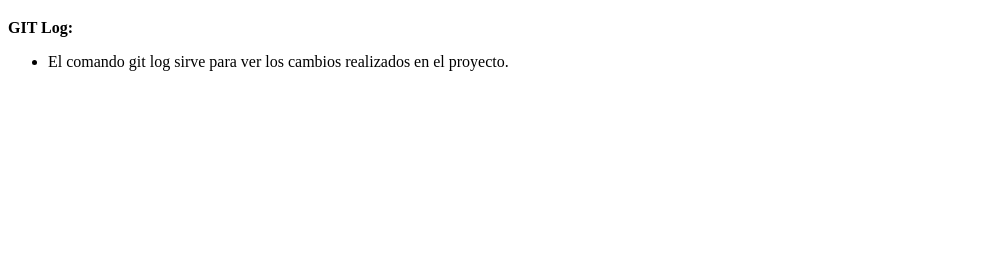
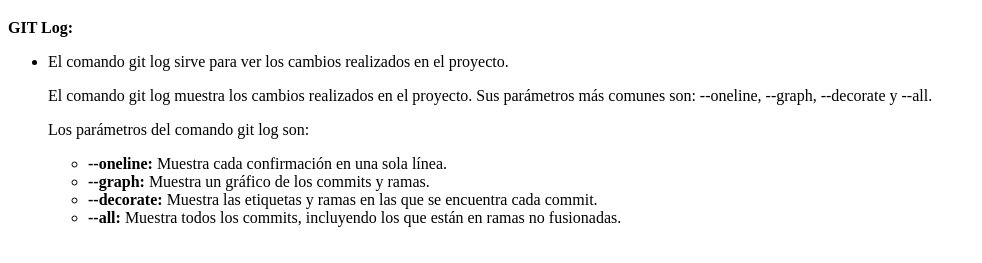
Before and after one commit to adrimartiin/M8-A2-Adri-Roberto-Hugo, a plain HTML site: page index.html in a window 1280 px wide. Shown: the part 61-324 px from the top of the page, without its empty margins (0-982 px from the left). Drawn offline with Linux system fonts and the light colour scheme.

Commit message:
Archivo index.html editado

```diff
--- a/index.html
+++ b/index.html
@@ -10,6 +10,12 @@
     <p><strong>GIT Log:</strong></p>
     <ul>
         <li> El comando git log sirve para ver los cambios realizados en el proyecto.</li>
-    </ul>
+<p>El comando git log muestra los cambios realizados en el proyecto. Sus parámetros más comunes son: --oneline, --graph, --decorate y --all.</p><p>Los parámetros del comando git log son:</p>
+<ul>
+    <li><strong>--oneline:</strong> Muestra cada confirmación en una sola línea.</li>
+    <li><strong>--graph:</strong> Muestra un gráfico de los commits y ramas.</li>
+    <li><strong>--decorate:</strong> Muestra las etiquetas y ramas en las que se encuentra cada commit.</li>
+    <li><strong>--all:</strong> Muestra todos los commits, incluyendo los que están en ramas no fusionadas.</li>
+</ul>
 </body>
 </html>
```
Also changed, not shown: 1 other file.
